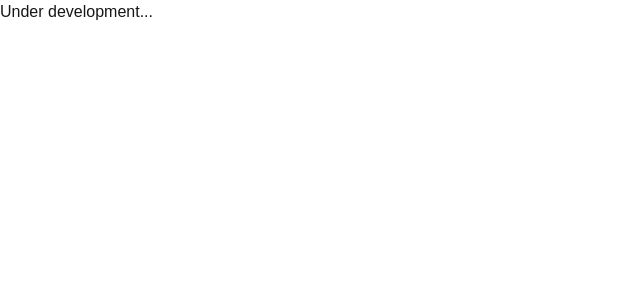
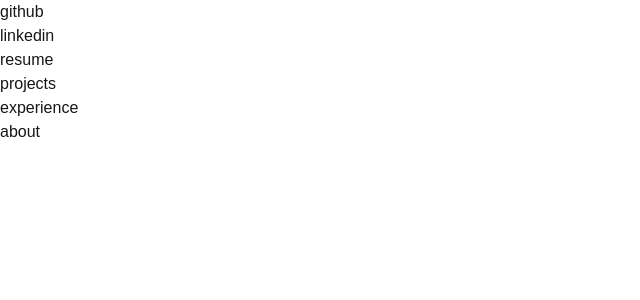
Before and after one commit to sameerfidai/web-app, a Next.js app: page / in a window 1280 px wide. Shown: the top 300 px of the page, without its empty margins (0-640 px from the left). Built offline with nearby package versions, Linux system fonts and the light colour scheme.

Commit message:
add pages

```diff
--- a/src/app/page.tsx
+++ b/src/app/page.tsx
@@ -1,14 +1,56 @@
+import Link from "next/link";
+
 export default function Home() {
   return (
     <div className="grid grid-rows-[20px_1fr_20px] items-center justify-items-center min-h-screen p-8 pb-20 gap-16 sm:p-20 font-[family-name:var(--font-geist-sans)]">
       <main className="flex flex-col gap-8 row-start-2 items-center sm:items-start">
-        <ol className="list-inside text-sm text-center sm:text-left font-[family-name:var(--font-geist-mono)]">
-          <li>Under development...</li>
+        <ol className="list-inside text-lg text-center font-[family-name:var(--font-geist-mono)]">
+          <li>
+            <a
+              className="hover:underline"
+              href="https://github.com/sameerfidai"
+              target="_blank"
+            >
+              github
+            </a>
+          </li>
+          <li>
+            <a
+              className="hover:underline"
+              href="https://www.linkedin.com/in/sameerfidai/"
+              target="_blank"
+            >
+              linkedin
+            </a>
+          </li>
+          <li>
+            <a
+              className="hover:underline"
+              href="https://github.com/sameerfidai"
+              target="_blank"
+            >
+              resume
+            </a>
+          </li>
+          <li>
+            <Link href="/projects" className="hover:underline">
+              projects
+            </Link>
+          </li>
+          <li>
+            <Link href="/experience" className="hover:underline">
+              experience
+            </Link>
+          </li>
+          <li>
+            <Link href="/about" className="hover:underline">
+              about
+            </Link>
+          </li>
         </ol>
       </main>
 
-      <footer className="row-start-3 flex gap-6 flex-wrap items-center justify-center">
-      </footer>
+      <footer className="row-start-3 flex gap-6 flex-wrap items-center justify-center"></footer>
     </div>
   );
 }
```
Also changed, not shown: src/app/about/page.tsx (added, +13 -0 lines), src/app/experience/page.tsx (added, +13 -0 lines), src/app/projects/page.tsx (added, +13 -0 lines).
